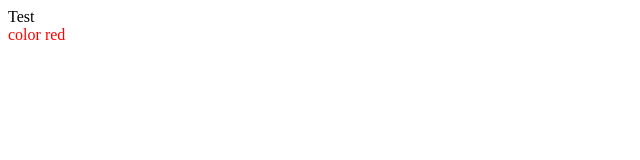
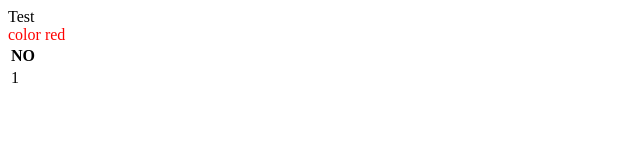
Before and after one commit to zoayoing26/my_project, a plain HTML site: page index.html in a window 1280 px wide. Shown: the full height of the page, 0-640 px from the left. Drawn offline with Linux system fonts and the light colour scheme.

Commit message:
table add

```diff
--- a/index.html
+++ b/index.html
@@ -9,5 +9,13 @@
 <body>
     Test
     <div style="color: red;">color red</div>
+    <table>
+        <tr>
+            <th>NO</th>
+        </tr>
+        <tr>
+            <td>1</td>
+        </tr>
+    </table>
 </body>
 </html>
```
